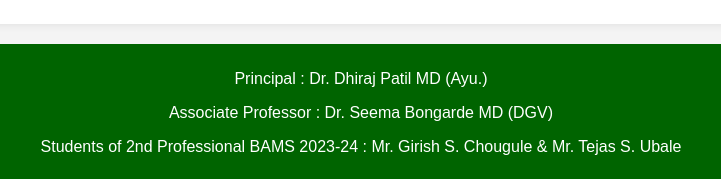
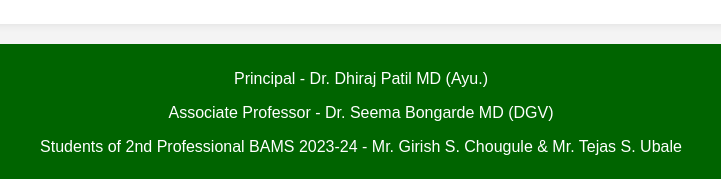
Before and after one commit to Tejas61900/DG-Drugs, a plain HTML site: page kumkum.html in a window 1280 px wide. Shown: the part 3106-3285 px from the top of the page, 279-1000 px from the left. Drawn offline with Linux system fonts and the light colour scheme.

Commit message:
Update kumkum.html

```diff
--- a/kumkum.html
+++ b/kumkum.html
@@ -170,9 +170,9 @@
         <p>Not Known</p>
     </div>
     <footer>
-        <p>Principal : Dr. Dhiraj Patil MD (Ayu.)</p>
-        <p>Associate Professor : Dr. Seema Bongarde MD (DGV)</p>
-        <p>Students of 2nd Professional BAMS 2023-24 : Mr. Girish S. Chougule & Mr. Tejas S. Ubale</p>
+        <p>Principal - Dr. Dhiraj Patil MD (Ayu.)</p>
+        <p>Associate Professor - Dr. Seema Bongarde MD (DGV)</p>
+        <p>Students of 2nd Professional BAMS 2023-24 - Mr. Girish S. Chougule & Mr. Tejas S. Ubale</p>
     </footer>
 </body>
 </html>
```
